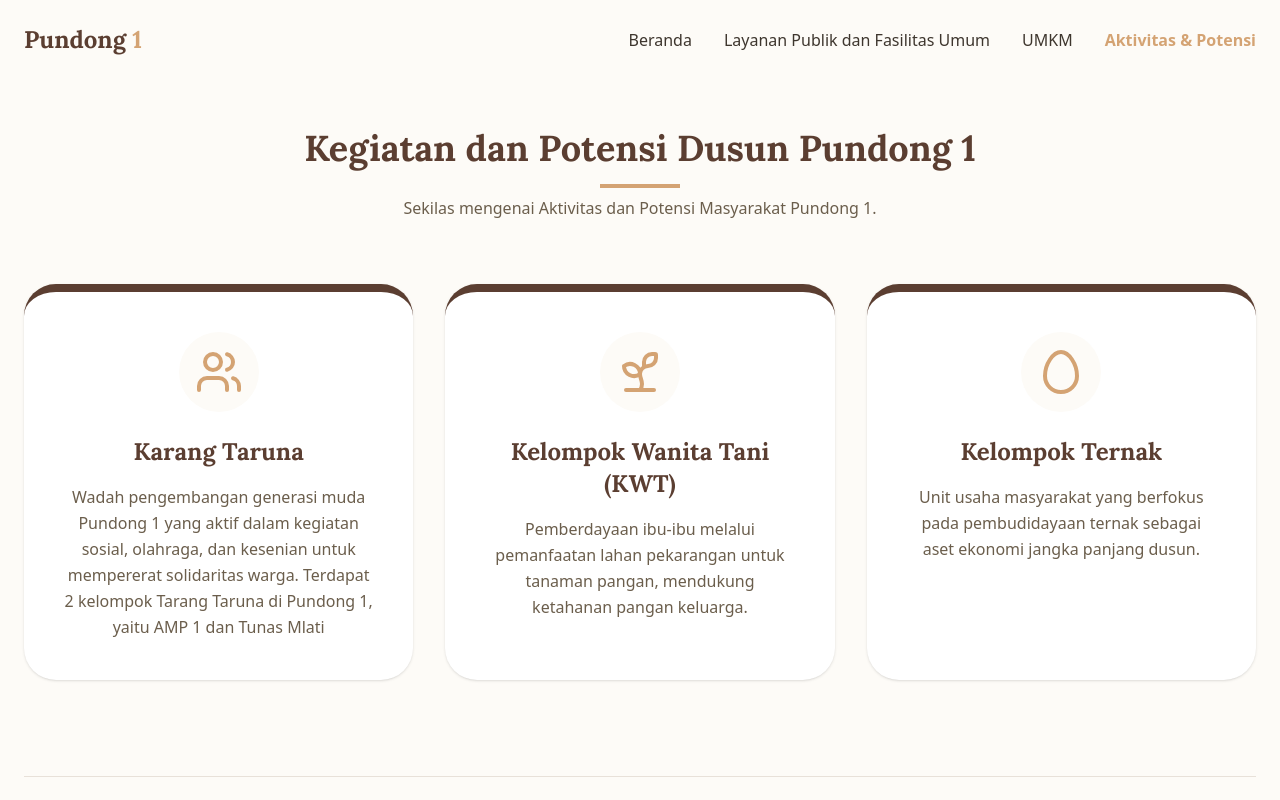
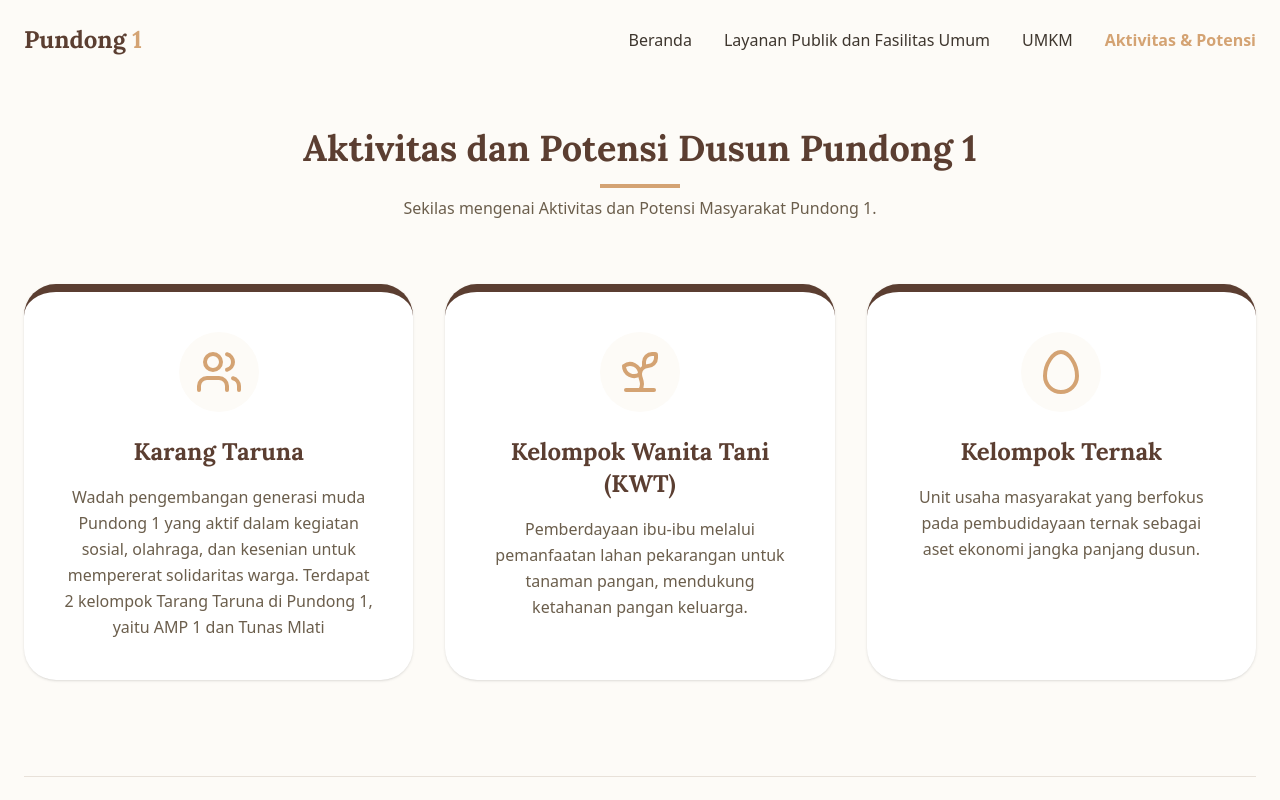
Before and after one commit to pundong1it-website/WebsitePundong1, a React (Vite) app: page /potensi in a window 1280 px wide. Shown: the top 800 px of the page. Built offline with nearby package versions, Linux system fonts and the light colour scheme.

Commit message:
we try again

```diff
--- a/src/pages/Potensi.jsx
+++ b/src/pages/Potensi.jsx
@@ -8,7 +8,7 @@ const Potensi = () => {
 
       {/* --- SECTION 1: HEADER & CARDS --- */}
       <div className="text-center mb-16">
-        <h2 className="text-4xl font-serif font-bold text-[#5B3E31]"> Kegiatan dan Potensi Dusun Pundong 1</h2>
+        <h2 className="text-4xl font-serif font-bold text-[#5B3E31]"> Aktivitas dan Potensi Dusun Pundong 1</h2>
         <div className="h-1 w-20 bg-[#D4A373] mx-auto mt-4 mb-2"></div>
         <p className="text-[#6B5E4C]">Sekilas mengenai Aktivitas dan Potensi Masyarakat Pundong 1.</p>
       </div>
```
